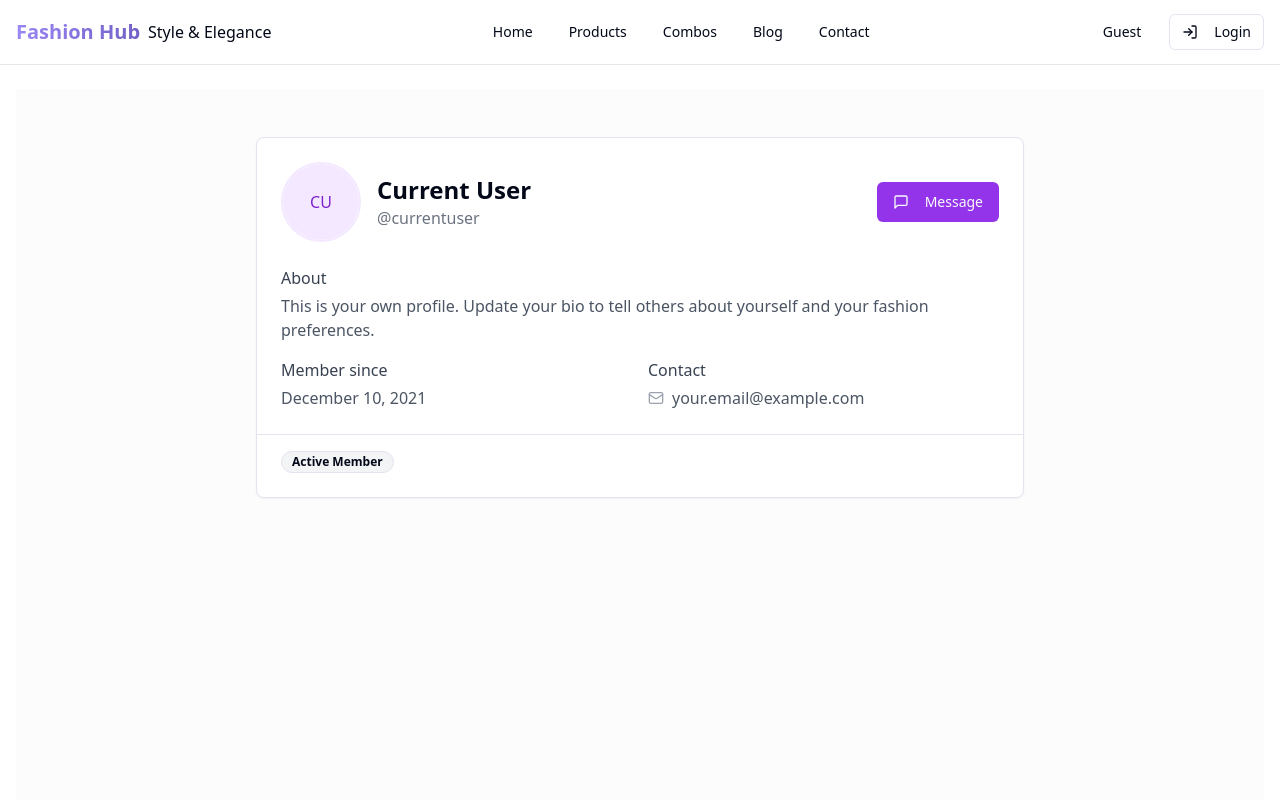
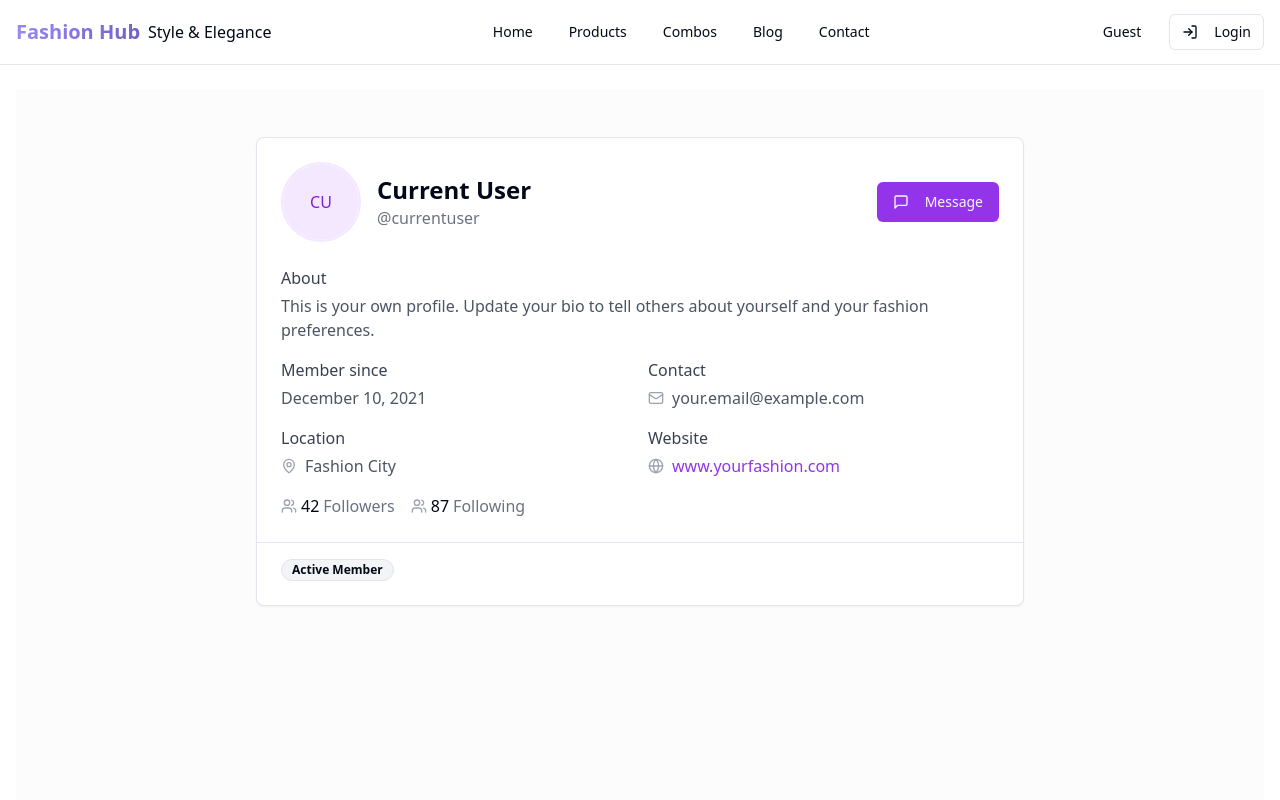
Before and after one commit to thienbeta/FashionHub, a React (Vite) app: page /user/profile/1 in a window 1280 px wide. Shown: the top 800 px of the page. Built offline with nearby package versions, Linux system fonts and the light colour scheme.

Commit message:
Fix: UserProfile props type error
Fixes a type error in ViewProfile.tsx related to the UserProfile component props. The error occurs because the UserProfile component expects a 'location' prop, which was not being passed.

```diff
--- a/src/components/user/UserProfile.tsx
+++ b/src/components/user/UserProfile.tsx
@@ -5,7 +5,7 @@ import { Button } from "@/components/ui/button";
 import { Card, CardHeader, CardContent, CardFooter } from "@/components/ui/card";
 import { Dialog, DialogContent, DialogHeader, DialogTitle, DialogTrigger } from "@/components/ui/dialog";
 import { Badge } from "@/components/ui/badge";
-import { MessageSquare, Mail, User } from "lucide-react";
+import { MessageSquare, Mail, User, Globe, MapPin, Users } from "lucide-react";
 import { MessageForm } from "./MessageForm";
 
 interface UserProfileProps {
@@ -17,6 +17,10 @@ interface UserProfileProps {
   joinDate: string;
   email?: string;
   isCurrentUser?: boolean;
+  location?: string;
+  website?: string;
+  followers?: number;
+  following?: number;
 }
 
 export const UserProfile = ({
@@ -28,6 +32,10 @@ export const UserProfile = ({
   joinDate,
   email,
   isCurrentUser = false,
+  location,
+  website,
+  followers,
+  following,
 }: UserProfileProps) => {
   return (
     <div className="container mx-auto py-6 px-4">
@@ -91,7 +99,52 @@ export const UserProfile = ({
                   </p>
                 </div>
               )}
+
+              {location && (
+                <div>
+                  <h3 className="font-medium text-gray-700 mb-1">Location</h3>
+                  <p className="text-gray-600 flex items-center">
+                    <MapPin className="h-4 w-4 mr-2 text-gray-400" />
+                    {location}
+                  </p>
+                </div>
+              )}
+
+              {website && (
+                <div>
+                  <h3 className="font-medium text-gray-700 mb-1">Website</h3>
+                  <p className="text-gray-600 flex items-center">
+                    <Globe className="h-4 w-4 mr-2 text-gray-400" />
+                    <a href={`https://${website.replace(/^https?:\/\//, '')}`}
+                       target="_blank"
+                       rel="noopener noreferrer"
+                       className="text-purple-600 hover:underline">
+                      {website}
+                    </a>
+                  </p>
+                </div>
+              )}
             </div>
+
+            {(followers !== undefined || following !== undefined) && (
+              <div className="flex gap-4 mt-2">
+                {followers !== undefined && (
+                  <div className="flex items-center">
+                    <Users className="h-4 w-4 mr-1 text-gray-400" />
+                    <span className="font-medium mr-1">{followers}</span>
+                    <span className="text-gray-500">Followers</span>
+                  </div>
+                )}
+
+                {following !== undefined && (
+                  <div className="flex items-center">
+                    <Users className="h-4 w-4 mr-1 text-gray-400" />
+                    <span className="font-medium mr-1">{following}</span>
+                    <span className="text-gray-500">Following</span>
+                  </div>
+                )}
+              </div>
+            )}
           </div>
         </CardContent>
 
```
